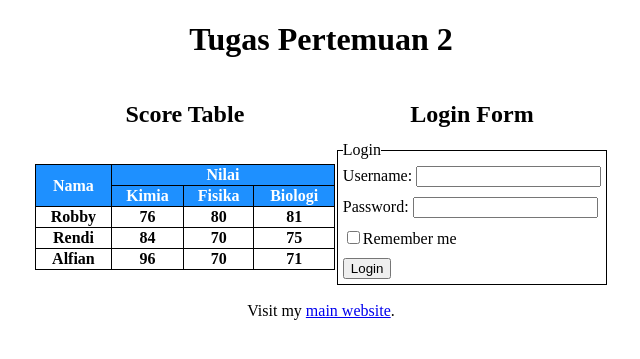
After one commit to NotMyTata/PWeb, a PHP site: page /pertemuan_2/index-p2.html in a window 1280 px wide. The commit adds this page. Shown: the top 359 px of the page, without its empty margins (319-959 px from the left). Run offline with PHP 8.4, Linux system fonts and the light colour scheme; lists and menus that the app fills with data are empty.

Commit message:
added pertemuan_2 task

```diff
--- a/cv.html
+++ b/cv.html
@@ -3,7 +3,7 @@
 <head>
     <meta charset="UTF-8">
     <meta name="viewport" content="width=device-width, initial-scale=1.0">
-    <title>Website Pribadi</title>
+    <title>Website Pribadi - CV</title>
     <link rel="stylesheet" href="./src/style.css">
     <script src="script.js" defer></script>
 </head>
--- /dev/null
+++ b/pertemuan_2/index-p2.html
@@ -0,0 +1,71 @@
+<!DOCTYPE html>
+<html lang="en">
+<head>
+    <meta charset="UTF-8">
+    <meta name="viewport" content="width=device-width, initial-scale=1.0">
+    <title>Pertemuan 2</title>
+    <link rel="stylesheet" href="./src/style-index-p2.css">
+</head>
+<body>
+    <header>
+        <h1>Tugas Pertemuan 2</h1>
+    </header>
+    <main>
+        <table class="container">
+            <tr class="table-title">
+                <th>
+                    <h2 id="score-title">Score Table</h2>
+                </th>
+                <th>
+                    <h2 id="login-title">Login Form</h2>
+                </th>
+            </tr>
+            <tr clas="content">
+                <td>
+                    <table class="score-table" border="1">
+                        <tr class="heading">
+                            <th rowspan="2">Nama</th>
+                            <th colspan="3">Nilai</th>
+                        </tr>
+                        <tr class="heading">
+                            <th>Kimia</th>
+                            <th>Fisika</th>
+                            <th>Biologi</th>
+                        </tr>
+                        <tr class="content">
+                            <th>Robby</th>
+                            <th>76</th>
+                            <th>80</th>
+                            <th>81</th>
+                        </tr>
+                        <tr class="content">
+                            <th>Rendi</th>
+                            <th>84</th>
+                            <th>70</th>
+                            <th>75</th>
+                        </tr>
+                        <tr class="content">
+                            <th>Alfian</th>
+                            <th>96</th>
+                            <th>70</th>
+                            <th>71</th>
+                        </tr>
+                    </table>
+                </td>
+                <td>
+                    <table class="login-container">
+                        <tr><td><div class="text-login">Login</div></td></tr>
+                        <tr><td>Username: <input type="text"></td></tr>
+                        <tr><td>Password: <input type="password"></td></tr>
+                        <tr><td><input type="checkbox">Remember me</td></tr>
+                        <tr><td><button>Login</button></td></tr>
+                    </table>
+                </td>
+            </tr>
+        </table>
+    </main>
+    <footer>
+        <p> Visit my <a href="../index.html">main website</a>.</p>
+    </footer>
+</body>
+</html>
--- /dev/null
+++ b/pertemuan_2/src/style-index-p2.css
@@ -0,0 +1,67 @@
+body{
+    display: grid;
+    grid-template-columns: 1fr;
+    grid-template-rows: 1fr auto auto;
+    grid-template-areas:
+    "header header"
+    "main main"
+    "footer footer";
+    text-align: center;
+    align-items: center;
+    justify-content: center;
+    margin: 0;
+    padding: 0;
+}
+
+header{
+    grid-area: header;
+}
+
+main{
+    grid-area: main;
+}
+
+main table{
+    margin-left: auto;
+    margin-right: auto;
+}
+
+table, th, td{
+    border-collapse: collapse;
+    border-color: black;
+}
+
+.score-table{
+    width: 300px;
+    margin-left: auto;
+    margin-right: auto;
+}
+
+.score-table .heading{
+    background-color:dodgerblue;
+    color: white;
+}
+
+.login-container{
+    position: relative;
+    margin-left: auto;
+    margin-right: auto;
+    text-align: left;
+    border: 1px solid;
+    padding: 5px;
+}
+
+.login-container tr td{
+    padding: 5px;
+}
+
+.text-login{
+    position: absolute;
+    margin-top: -15px;
+    background-color: white;
+    width: max-content;
+}
+
+footer{
+    grid-area: footer;
+}
--- a/portfolio.html
+++ b/portfolio.html
@@ -3,7 +3,7 @@
 <head>
     <meta charset="UTF-8">
     <meta name="viewport" content="width=device-width, initial-scale=1.0">
-    <title>Website Pribadi</title>
+    <title>Website Pribadi - Portfolio</title>
     <link rel="stylesheet" href="./src/style.css">
     <script src="script.js" defer></script>
 </head>
--- a/profile.html
+++ b/profile.html
@@ -3,7 +3,7 @@
 <head>
     <meta charset="UTF-8">
     <meta name="viewport" content="width=device-width, initial-scale=1.0">
-    <title>Website Pribadi</title>
+    <title>Website Pribadi - Profile</title>
     <link rel="stylesheet" href="./src/style.css">
     <script src="script.js" defer></script>
 </head>
```
Also changed, not shown: index.html (+8 -1 lines), pertemuan_2/login-form.html (added, +33 -0 lines), pertemuan_2/src/style-login.css (added, +65 -0 lines), pertemuan_2/src/style-table.css (added, +40 -0 lines), pertemuan_2/table.html (added, +45 -0 lines), src/style.css (+6 -3 lines), README.md.
